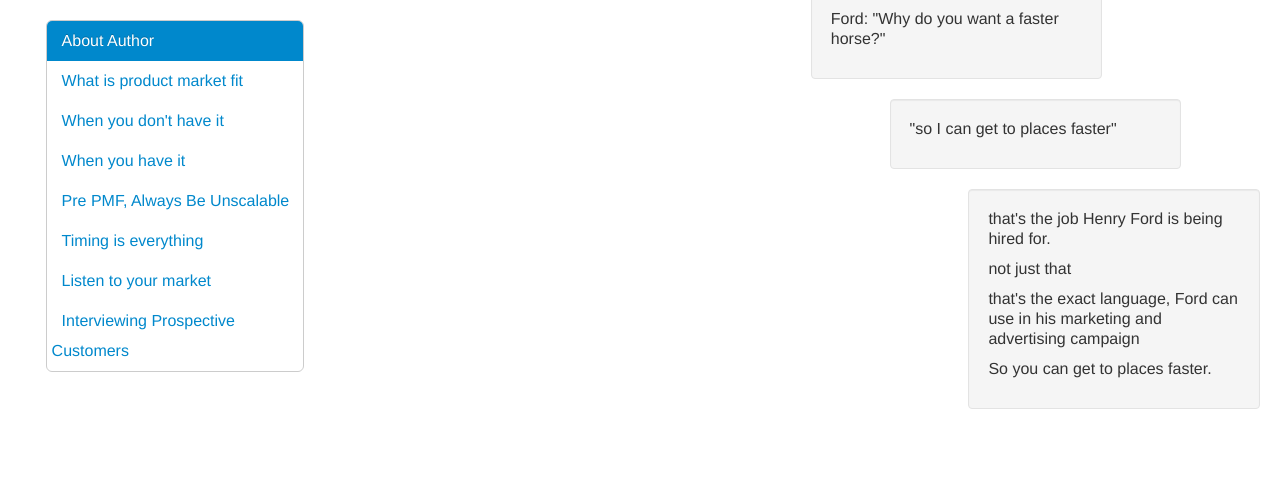
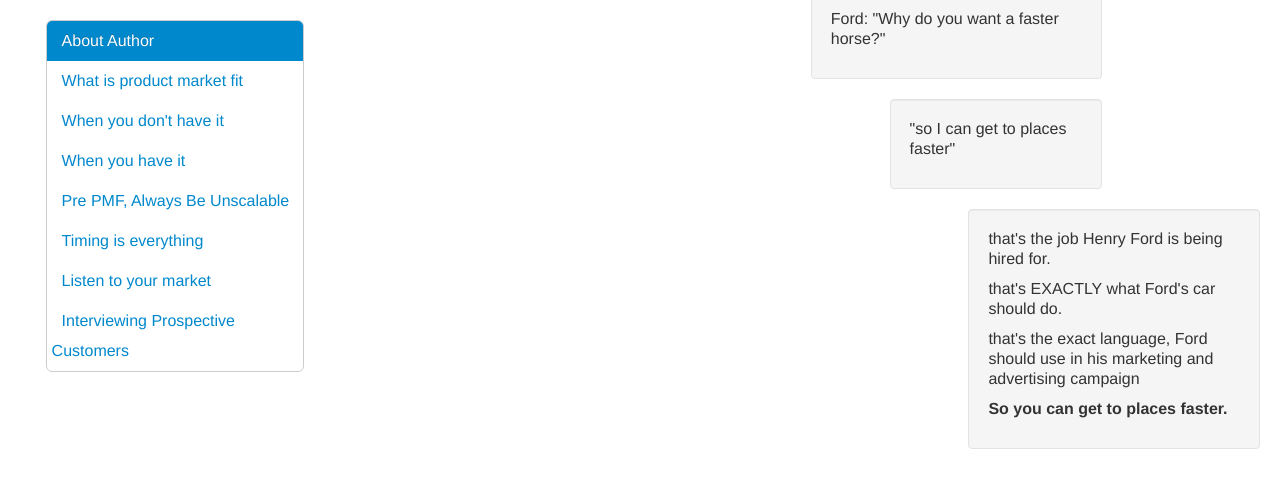
Before and after one commit to katpavan/katpavan.github.io, a Jekyll site: the page test.html, which Jekyll copies as it is, in a window 1280 px wide and 900 px high, scrolled down 12701 px. Shown: the top 488 px of the window. Built offline with Jekyll 4.4.1, drawn with Linux system fonts in a browser that asks for light colours.

Commit message:
ford ex update

```diff
--- a/test.html
+++ b/test.html
@@ -925,7 +925,7 @@
 
                         <h3 class="right">Example (Henry Ford)</h3>
                         <div class="row-fluid">
-                            <div class="span4 well">
+                            <div class="span5 well">
                                 <p>
                                     Ex. Imagine Henry Ford is in the process of inventing a car,
                                 </p>
@@ -965,7 +965,7 @@
                         </div>
 
                         <div class="row-fluid">
-                            <div class="span4 offset5 well">
+                            <div class="span5 offset5 well">
                                 <p>
                                     Ford digs deeper to find out what job he's being hired for
                                 </p>
@@ -981,7 +981,7 @@
                         </div>
 
                         <div class="row-fluid">
-                            <div class="span4 offset7 well">
+                            <div class="span3 offset7 well">
                                 <p>
                                     "so I can get to places faster"
                                 </p>
@@ -994,11 +994,11 @@
                                     that's the job Henry Ford is being hired for.
                                 </p>
 
-                                <p>not just that</p>
+                                <p>that's EXACTLY what Ford's car should do.</p>
 
-                                <p>that's the exact language, Ford can use in his marketing and advertising campaign</p>
+                                <p>that's the exact language, Ford should use in his marketing and advertising campaign</p>
 
-                                <p>So you can get to places faster.</p>
+                                <p><b>So you can get to places faster.</b></p>
                             </div>
                         </div>
                     </div>
```
